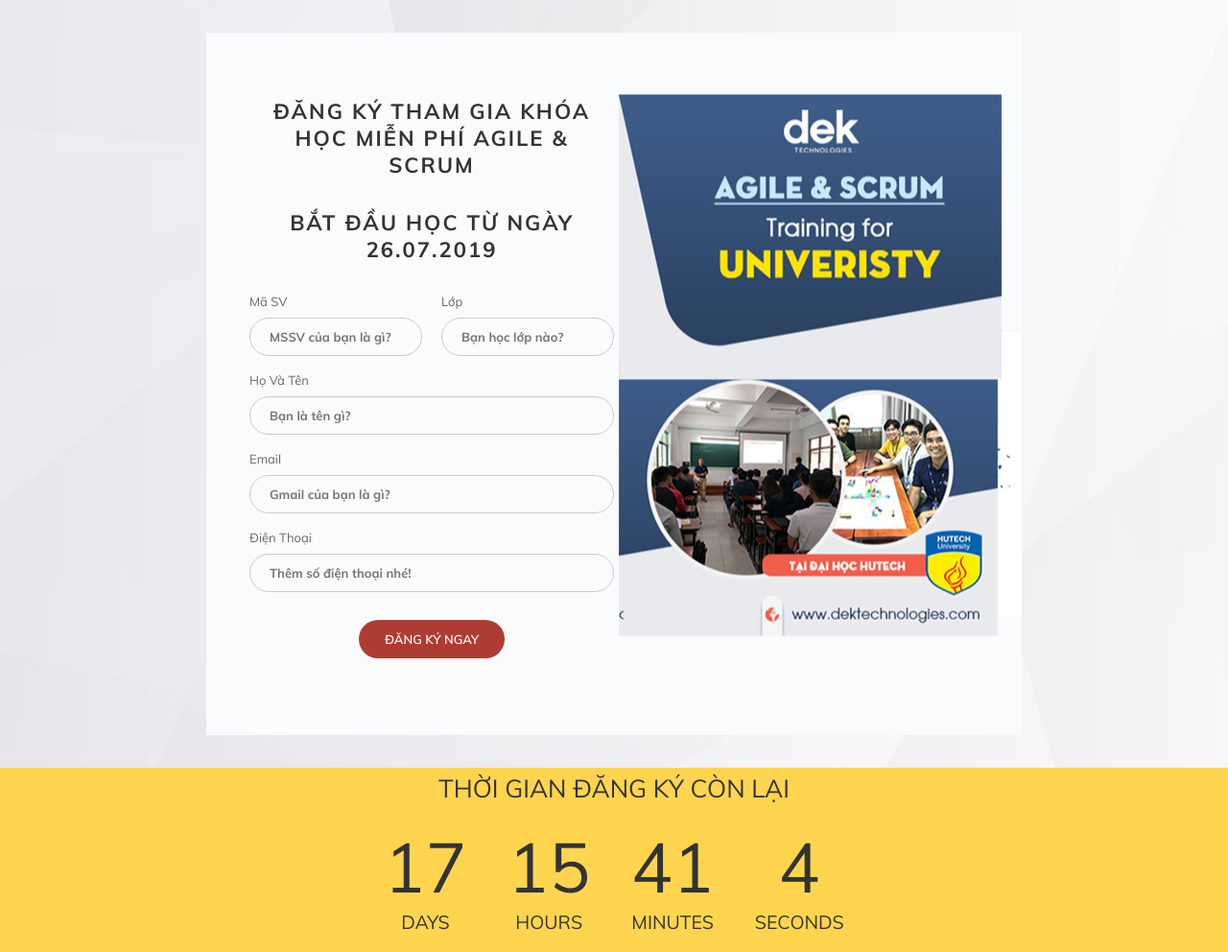
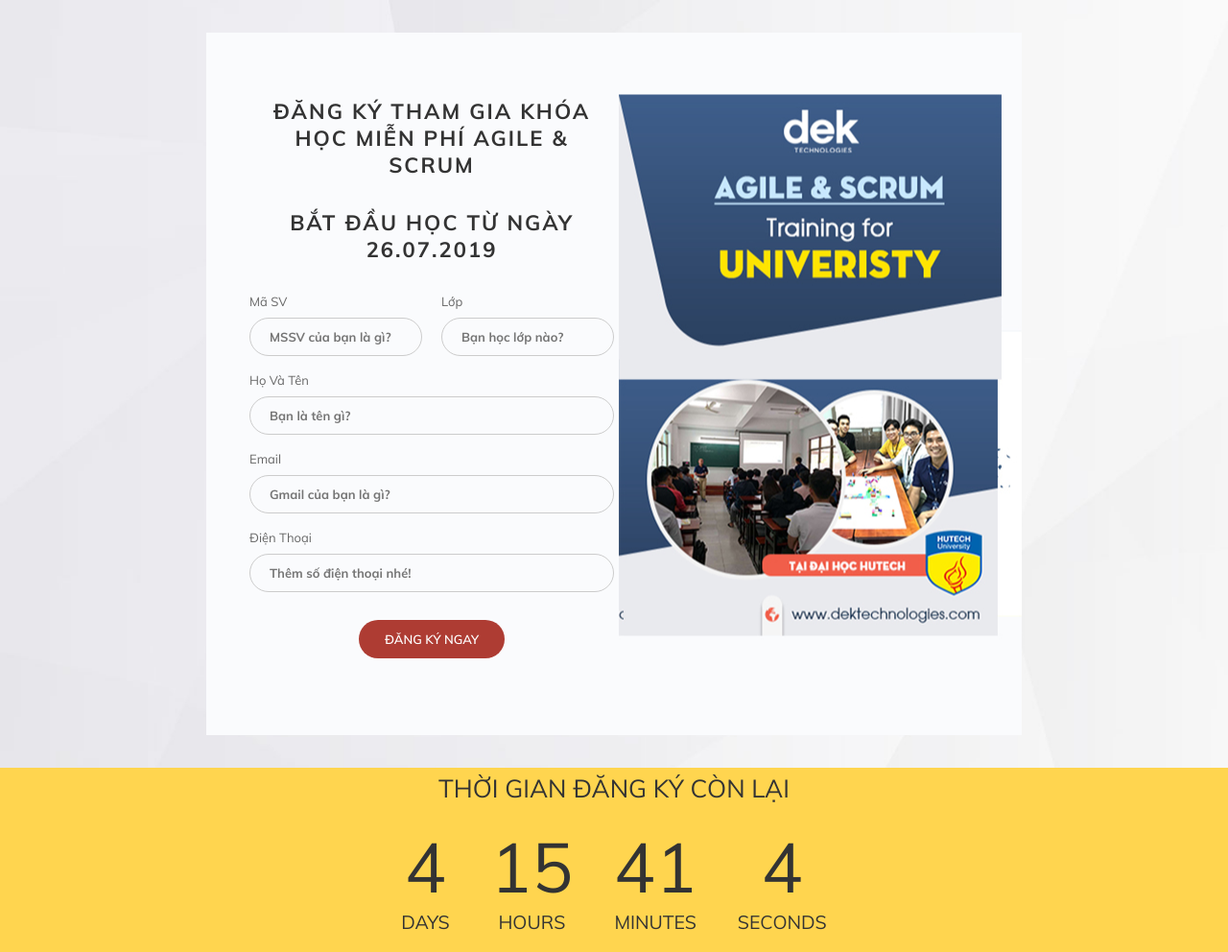
Before and after one commit to ithutech/IT-SV5Tot, a plain HTML site: page index.html in a window 1280 px wide. Shown: the whole page at 96% size. Drawn offline with Linux system fonts and the light colour scheme.

Commit message:
Update index.html

```diff
--- a/index.html
+++ b/index.html
@@ -205,7 +205,7 @@
       hour = minute * 60,
       day = hour * 24;
 
-let countDown = new Date('July 20, 2019 00:00:00').getTime(),
+let countDown = new Date('July 7, 2019 00:00:00').getTime(),
     x = setInterval(function() {
 
       let now = new Date().getTime(),
```
